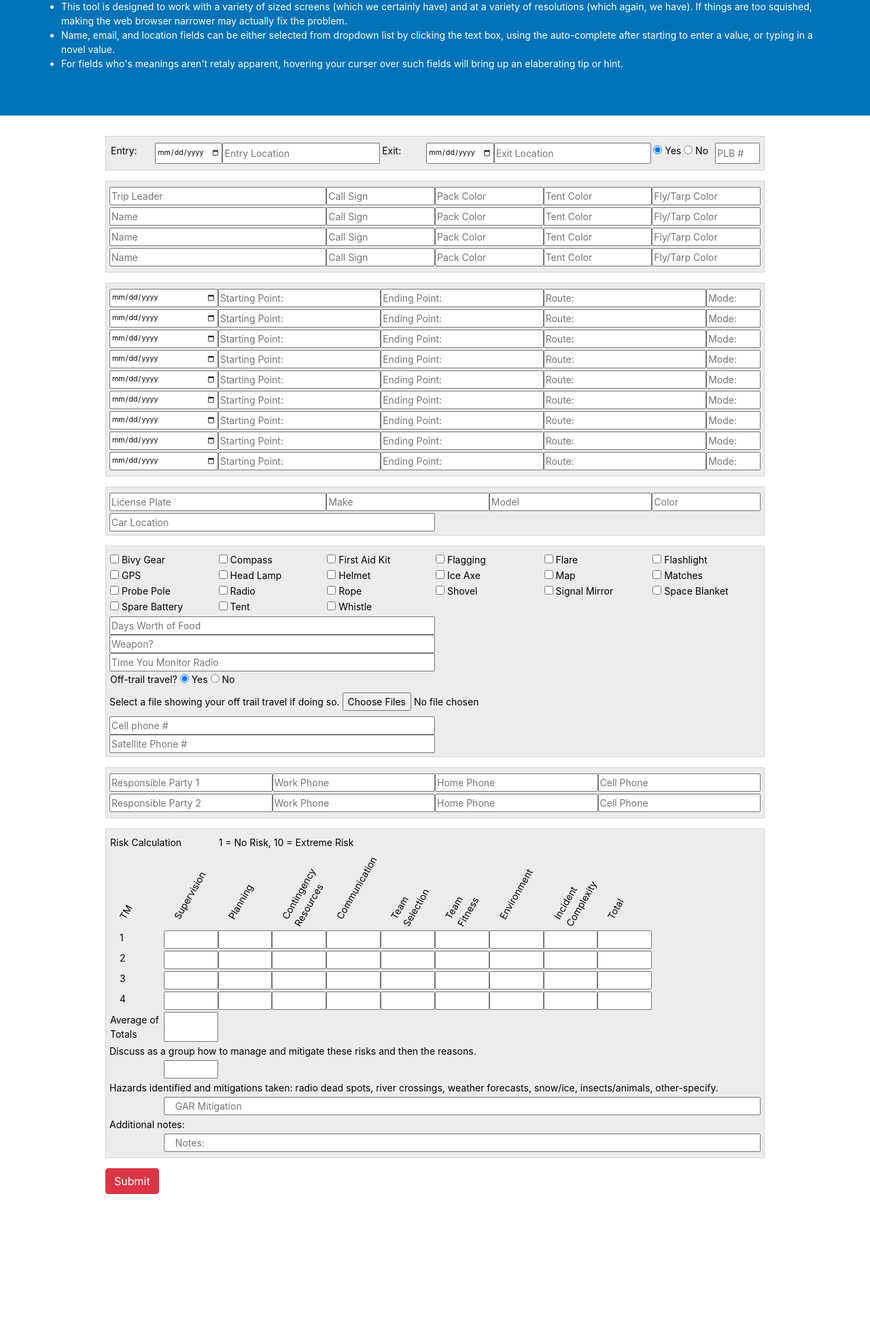
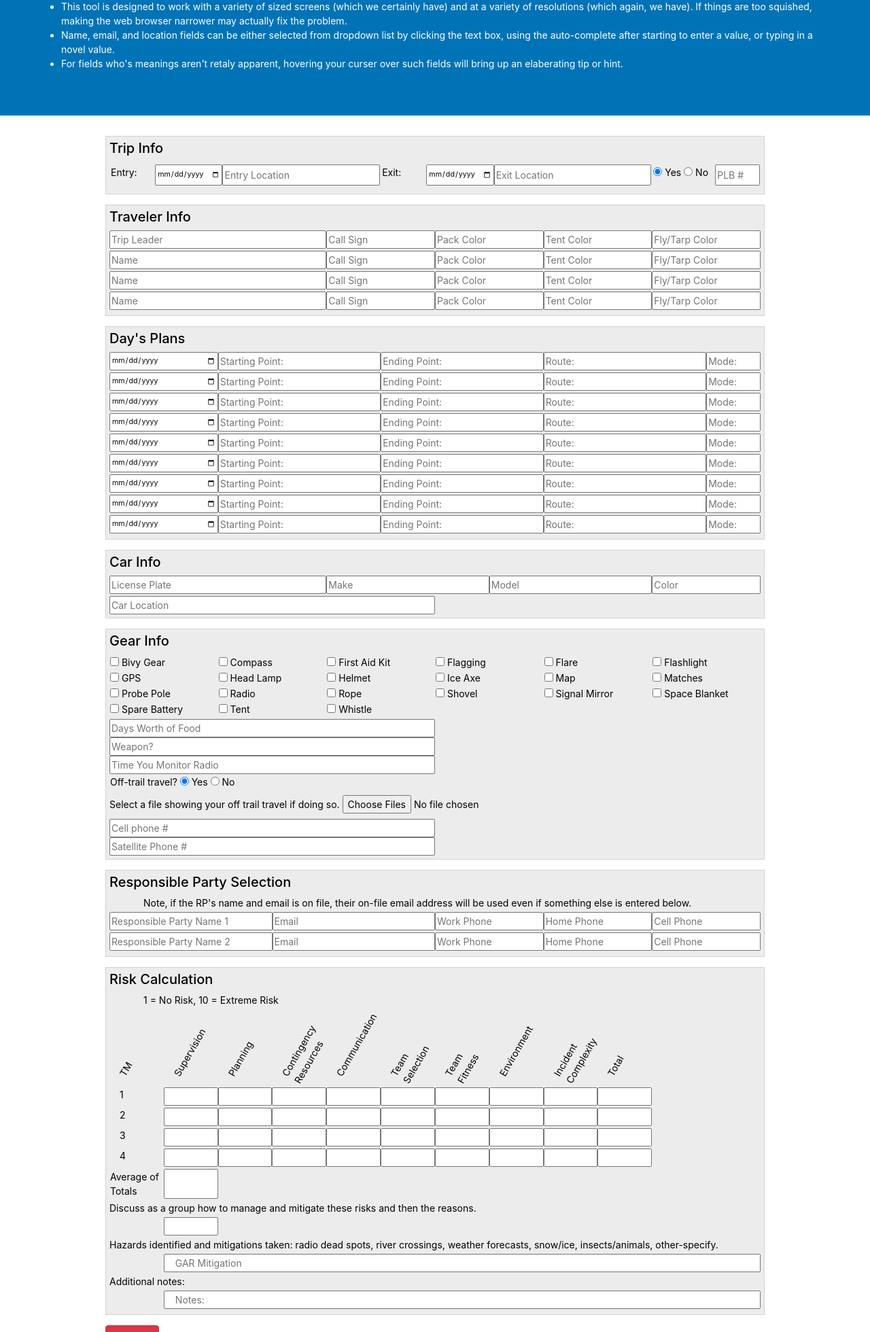
Before and after one commit to chadat23/travel_plan, a Flask app: page /travel/entry in a window 1280 px wide. Shown: the part 196-2156 px from the top of the page at 68% size. Before the commit the page ends 1953 px from the top, so only its background shows below. Run offline with Flask 2, Linux system fonts and the light colour scheme; parts of the project's set-up code (start-up, migrations or seed data) failed here and were passed over; some libraries are stand-ins or nearby versions.

Commit message:
Basic entry anotations added

```diff
--- a/travel_plan/static/css/plan_entry.css
+++ b/travel_plan/static/css/plan_entry.css
@@ -32,6 +32,10 @@ body {
 
 .gar-red {
     background-color: #FF6464;
+}
+
+.note {
+    padding-left: 50px;
 }
 
 ::-webkit-calendar-picker-indicator {
--- a/travel_plan/templates/travel/entry.html
+++ b/travel_plan/templates/travel/entry.html
@@ -31,7 +31,11 @@
 
 <div class="container">
     <form action="/travel/entry" method="POST" enctype=multipart/form-data>
-        <div class="row entry-section">
+        <div class="entry-section">
+            <h5>
+                Trip Info
+            </h5>
+            <div class="row">
                 <div class="row col-lg-5">
                     <datalist id="locations">
                         {% for loc in locations %}
@@ -67,7 +71,11 @@
                     <input type="text" name="plb" placeholder="PLB #" class="col-xl-5" value="{{ plb }}"/>
                 </div>
             </div>
+        </div>
         <div class="entry-section">
+            <h5>
+                Traveler Info
+            </h5>
             <div class="row">
                 <datalist id="users">
                     {% for user in users %}
@@ -107,6 +115,9 @@
         </div>
 
         <div class="entry-section">
+            <h5>
+                Day's Plans
+            </h5>
             <datalist id="mode">
                 <option>Foot</option>
                 <option>Stock</option>
@@ -129,6 +140,9 @@
         </div>
 
         <div class="entry-section">
+            <h5>
+                Car Info
+            </h5>
             <div class="row">
                 <datalist id="cars">
                     {% for car in cars %}
@@ -149,6 +163,9 @@
         </div>
 
         <div class="entry-section">
+            <h5>
+                Gear Info
+            </h5>
             <div class="row">
                 <div class="form-check col-sm-4 col-md-3 col-lg-2">
                         <input type="checkbox" name="bivygear" id="bivygear" {% if bivy_gear %}checked{% else %}{% endif %}>
@@ -269,6 +286,12 @@
         </div>
 
         <div class="entry-section">
+            <h5>
+                Responsible Party Selection
+            </h5>
+            <div class="note">
+                Note, if the RP's name and email is on file, their on-file email address will be used even if something else is entered below.
+            </div>
             <datalist id="emails">
                 {% for user in users %}
                 <option>{{ user.email }}</option>
@@ -276,26 +299,26 @@
             </datalist>
             {% for d in contacts %}
             <div class="row">
-                <input type="text" name="contactemail{{ loop.index0 }}" placeholder="Responsible Party {{ loop.index }}"
+                <input type="text" name="contactname{{ loop.index0 }}" placeholder="Responsible Party Name {{ loop.index }}"
+                       class="col-xl-3" value="{{ d['contact_email'] }}" list="users"/>
+                <input type="text" name="contactemail{{ loop.index0 }}" placeholder="Email"
                        class="col-xl-3" value="{{ d['contact_email'] }}" list="emails"/>
-                <input type="text" name="contactwork{{ loop.index0 }}" placeholder="Work Phone" class="col-xl-3"
+                <input type="text" name="contactwork{{ loop.index0 }}" placeholder="Work Phone" class="col-xl-2"
                        value="{{ d['contact_work'] }}"/>
-                <input type="text" name="contacthome{{ loop.index0 }}" placeholder="Home Phone" class="col-xl-3"
+                <input type="text" name="contacthome{{ loop.index0 }}" placeholder="Home Phone" class="col-xl-2"
                        value="{{ d['contact_home'] }}"/>
-                <input type="text" name="contactcell{{ loop.index0 }}" placeholder="Cell Phone" class="col-xl-3"
+                <input type="text" name="contactcell{{ loop.index0 }}" placeholder="Cell Phone" class="col-xl-2"
                        value="{{ d['contact_cell'] }}"/>
             </div>
             {% endfor %}
         </div>
 
         <div class="entry-section">
-            <div class="row">
-                <div class="col-xl-2">
+            <h5>
                 Risk Calculation
-                </div>
-                <div class="col-xl-10">
+            </h5>
+            <div class="note">
                 1 = No Risk, 10 = Extreme Risk
-                </div>
             </div>
             <div class="row set-height">
                 <div class="col-sm-1 risk-label">
```
Lines whose indentation alone changed are shown as unchanged.
